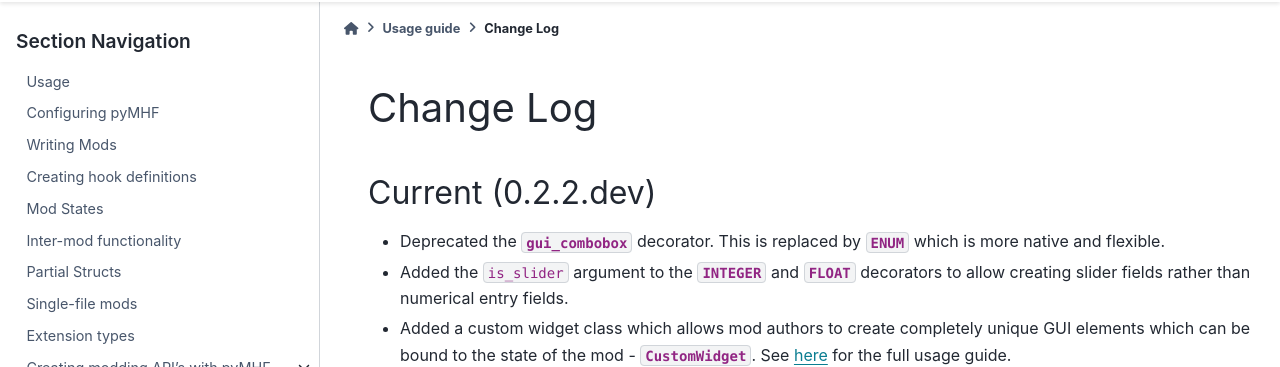
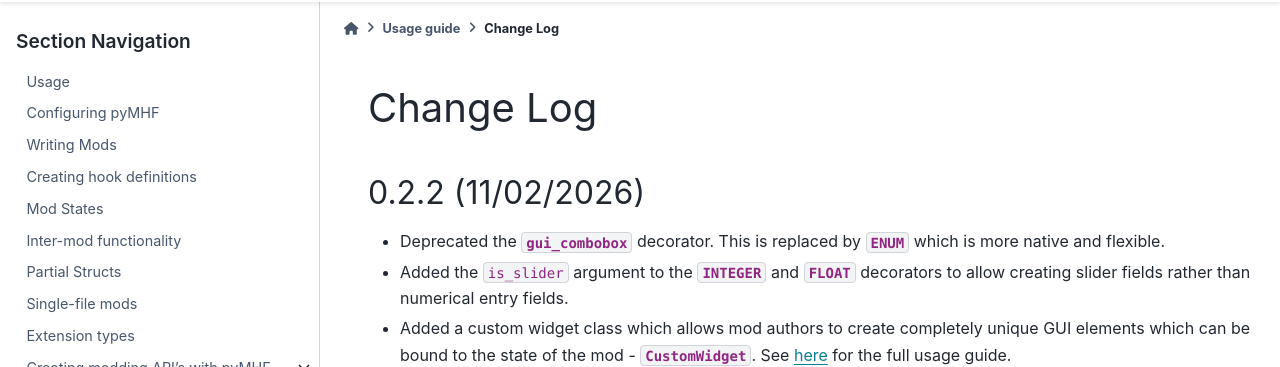
Before and after one commit to monkeyman192/pyMHF, a Sphinx documentation site: the page built from docs/docs/change_log.rst, in a window 1280 px wide and 900 px high. Shown: the part 62-429 px from the top of the window. Built offline with Sphinx 7.4.7 and the PyData theme 0.15.4, drawn with Linux system fonts in a browser that asks for light colours; pages that are not in the unit, such as notebooks, are missing from menus.

Commit message:
[skip ci] bump version

```diff
--- a/docs/docs/change_log.rst
+++ b/docs/docs/change_log.rst
@@ -1,8 +1,8 @@
 Change Log
 ==========
 
-Current (0.2.2.dev)
--------------------
+0.2.2 (11/02/2026)
+------------------
 
 - Deprecated the :py:func:`~pymhf.gui.decorators.gui_combobox` decorator. This is replaced by :py:attr:`~pymhf.gui.decorators.ENUM` which is more native and flexible.
 - Added the ``is_slider`` argument to the :py:attr:`~pymhf.gui.decorators.INTEGER` and :py:attr:`~pymhf.gui.decorators.FLOAT` decorators to allow creating slider fields rather than numerical entry fields.
```
